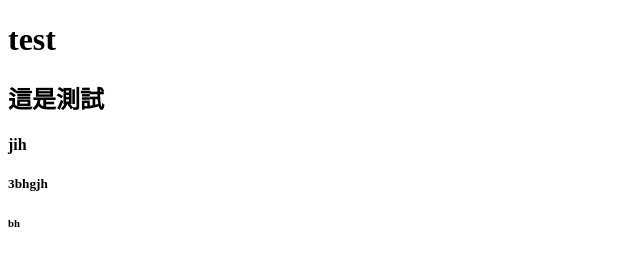
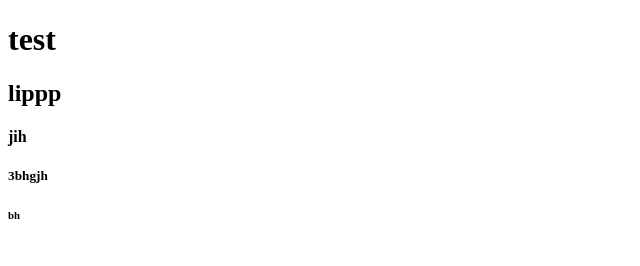
Before and after one commit to gameqgameq/gameqgameq.github.io, a website: page index.html in a window 1280 px wide. Shown: the whole page, without its empty margins (0-640 px from the left). Drawn offline with Linux system fonts and the light colour scheme.

Commit message:
Revert "Update index.html"
This reverts commit 605214ac79a9e8a9203d2981f3ba101ef4f86628.

```diff
--- a/index.html
+++ b/index.html
@@ -5,12 +5,12 @@
     <meta charset="UTF-8">
     <meta name="viewport" content="width=device-width, initial-scale=1.0">
     <meta http-equiv="X-UA-Compatible" content="ie=edge">
-    <title>個人網頁測試</title>
+    <title>Document</title>
 </head>
 
 <body>
     <h1>test</h1>
-    <h2>這是測試</h2>
+    <h2>lippp</h2>
     <h4>jih</h4>
     <h5>3bhgjh</h5>
     <h6>bh</h6>
```
